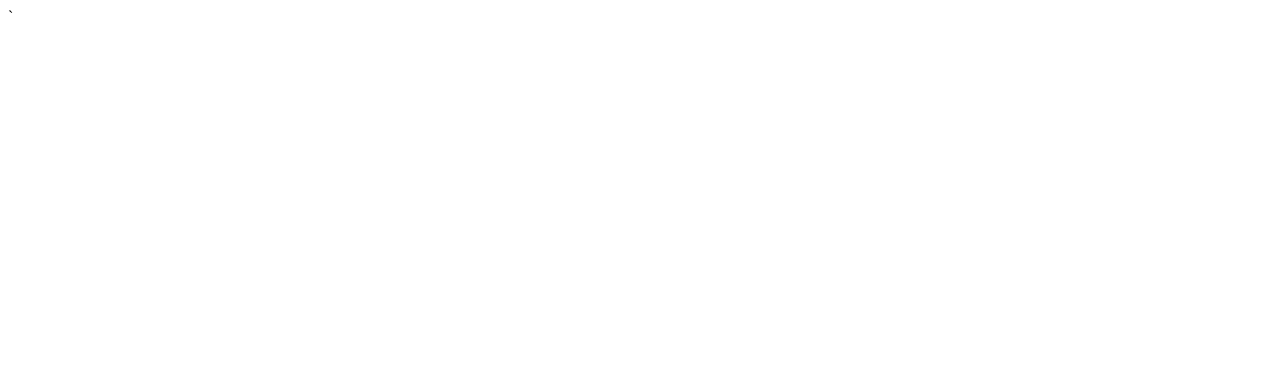
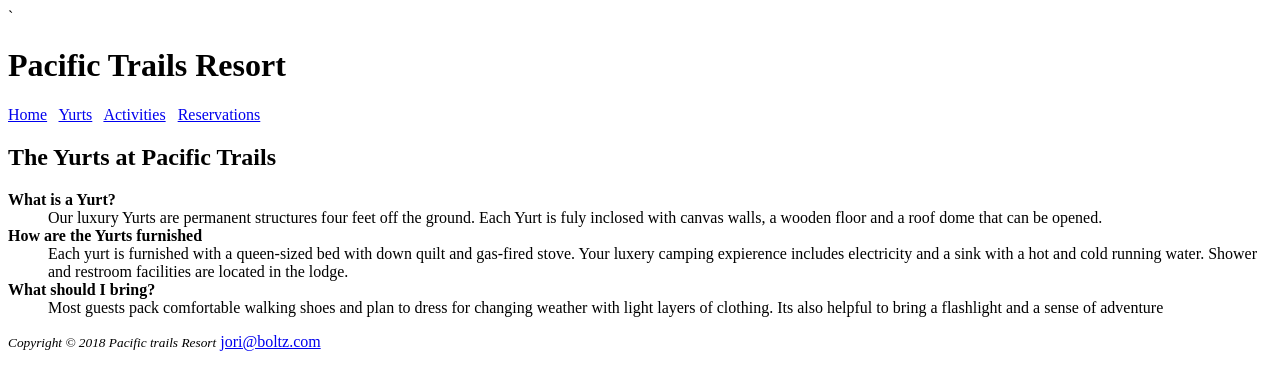
Before and after one commit to Jori-Boltz/Pacific-Trails-Resort, a plain HTML site: page yurts.html in a window 1280 px wide. Drawn offline with Linux system fonts and the light colour scheme.

Commit message:
Update yurts.html

```diff
--- a/yurts.html
+++ b/yurts.html
@@ -1,25 +1,41 @@
 <!DOCTTYPE html>
 <html lang="en">
 <head>
-`	<title></title>
+`	<title>Pacific Trails Resort: Yurts</title>
 	<meta charset="utf">
 </head>
 
 <main>
 	<header>
-
+		<h1>Pacific Trails Resort</h1>
 	</header>
 
 	<nav>
-
+		<a href="Index.html">Home</a> &nbsp;
+		<a href="Yurts.html">Yurts</a> &nbsp;
+		<a href="Activities.html">Activities</a> &nbsp;
+		<a href="Reservations.html">Reservations</a> &nbsp;
 	</nav>
 
 	<body>
+		<h2>The Yurts at Pacific Trails</h2>
+
+		<dl>
+			<dt><strong>What is a Yurt?</strong></dt>
+			<dd>Our luxury Yurts are permanent structures four feet off the ground. Each Yurt is fuly inclosed with canvas walls, a wooden floor and a roof dome that can be opened.</dd>
+
+			<dt><strong>How are the Yurts furnished</strong></dt>
+			<dd>Each yurt is furnished with a queen-sized bed with down quilt and gas-fired stove. Your luxery camping expierence includes electricity and a sink with a hot and cold running water. Shower and restroom facilities are located in the lodge.</dd>
+
+			<dt><strong>What should I bring?</strong></dt>
+			<dd>Most guests pack comfortable walking shoes and plan to dress for changing weather with light layers of clothing. Its also helpful to bring a flashlight and a sense of adventure</dd>
+		<dl>
 
 	</body>
 
 	<footer>
-
+			<small><i>Copyright &copy; 2018 Pacific trails Resort</i></small>
+			<a href="mailto:jori@boltz.com">jori@boltz.com</a>
 	</footer>
 <main>
 
```
